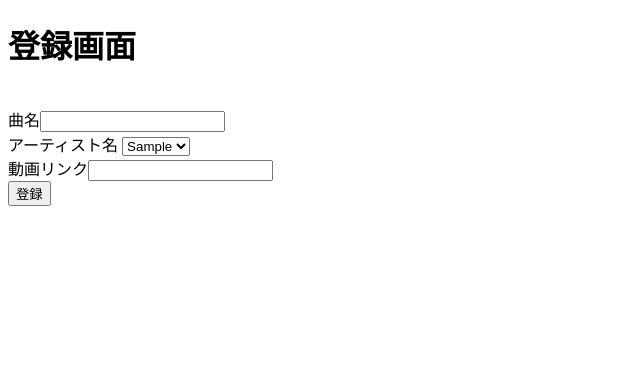
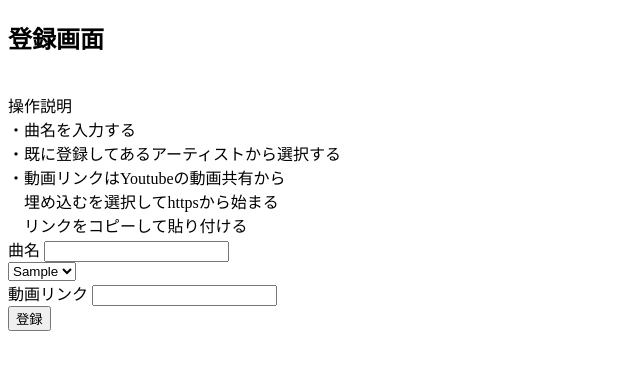
Before and after one commit to Shuto0404/final, a PHP site: page /touroku_category.php in a window 1280 px wide. Shown: the top 370 px of the page, without its empty margins (0-640 px from the left). Run offline with PHP 8.4, Linux system fonts and the light colour scheme; tables that the repository leaves empty or names only in its code hold one stand-in row (values such as "Sample post"); some libraries are stand-ins or nearby versions.

Commit message:
Update touroku_category.php

```diff
--- a/src/touroku_category.php
+++ b/src/touroku_category.php
@@ -5,14 +5,30 @@
     <meta charset="UTF-8">
     <meta name="viewport" content="width=device-width, initial-scale=1.0">
     <title>Document</title>
+    <link href='https://fonts.googleapis.com/css?family=Lato:300' rel='stylesheet' type='text/css'>
+    <link href=css/touroku_category.css rel='stylesheet' type='text/css'>
+
 </head>
 <body>
+    <h2 class="title">登録画面</h2><br>
+    <div class="setumei">
+    操作説明<br>
+    ・曲名を入力する<br>
+    ・既に登録してあるアーティストから選択する<br>
+    ・動画リンクはYoutubeの動画共有から<br>
+    　埋め込むを選択してhttpsから始まる<br>
+    　リンクをコピーして貼り付ける
+    </div>
+    <div class="wrap">
+    <form action="home_insert.php" method="post">
 
-    <h1 class="title">登録画面</h1><br>
-    <form action="home_insert.php" method="post">
-        曲名<input type="text" name="music_name" ><br>
-        アーティスト名
-        <select name="category"><!-- カテゴリの選択 -->
+        <div>
+            <label for="fname">曲名</label>
+            <input type="text"  id="fname" name="music_name" class="cool"/>
+        </div>
+        <div class="selectbox-2">
+        <!-- <label class="selectbox-2"> -->
+        <select name="category" id="slc"><!-- カテゴリの選択 -->
             <?php
             $pdo = new PDO($connect, USER, PASS);
             $sql = $pdo->query('SELECT DISTINCT category FROM Music');
@@ -20,11 +36,19 @@
                 echo '<option value="' . $row['category'] . '">' . $row['category'] . '</option>';
             }
             ?>
-        </select><br>
-        動画リンク<input type="text" name="picture" ><br>
-        <!-- 動画URL<input type="text" name="URL" ><br> -->
+        </select>
+        <!-- </label> -->
+        </div>
+        <div>
+            <label for="email">動画リンク</label>
+            <input type="text"  id="email" name="picture" class="cool"/>
+        </div>
 
         <button class="sousin">登録</button>
     </form>
+    </div>
+    <br><br>
+    <script src="https://code.jquery.com/jquery-3.6.4.min.js"></script>
+    <script type="text/javascript" src="script/touroku_category.js"></script>
 </body>
 </html>
```
